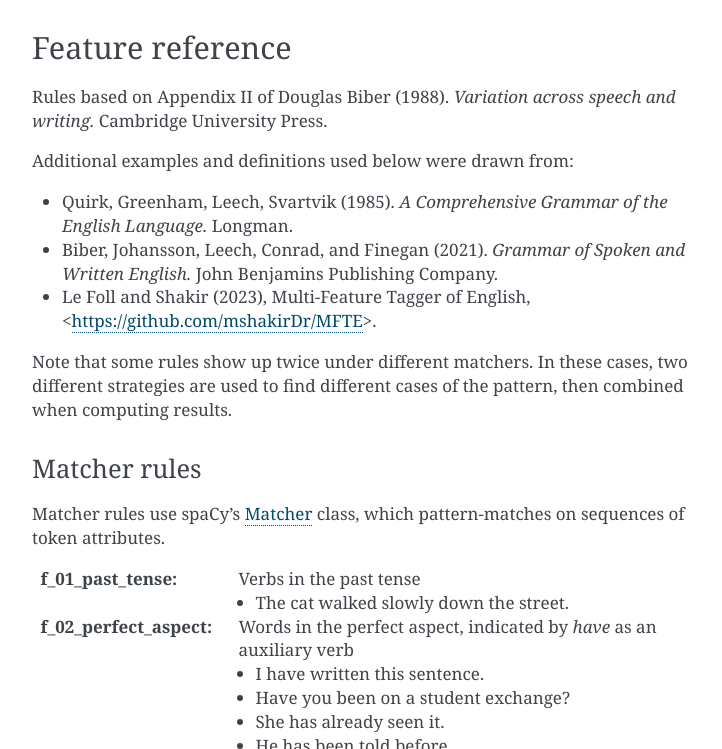
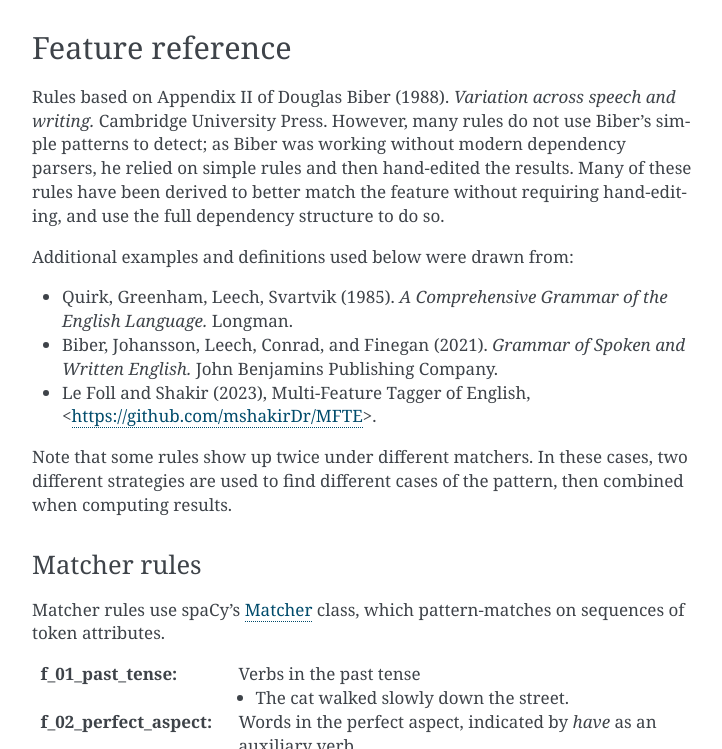
Before and after one commit to capnrefsmmat/matcherator, a Sphinx documentation site: the page built from docs/biber.rst, in a window 1280 px wide and 900 px high, scrolled down 650 px, cut to the strip 151-900 px from the top of the window. Shown: the whole strip, without its empty margins (388-1110 px from the left). Built offline with Sphinx 7.4.7, drawn with Linux system fonts in a browser that asks for light colours.

Commit message:
Some comments in Biber docs

```diff
--- a/docs/biber.rst
+++ b/docs/biber.rst
@@ -33,8 +33,12 @@ API
 Feature reference
 -----------------
 
-Rules based on Appendix II of Douglas Biber (1988). *Variation across speech
-and writing.* Cambridge University Press.
+Rules based on Appendix II of Douglas Biber (1988). *Variation across speech and
+writing.* Cambridge University Press. However, many rules do not use Biber's
+simple patterns to detect; as Biber was working without modern dependency
+parsers, he relied on simple rules and then hand-edited the results. Many of
+these rules have been derived to better match the feature without requiring
+hand-editing, and use the full dependency structure to do so.
 
 Additional examples and definitions used below were drawn from:
 
```
